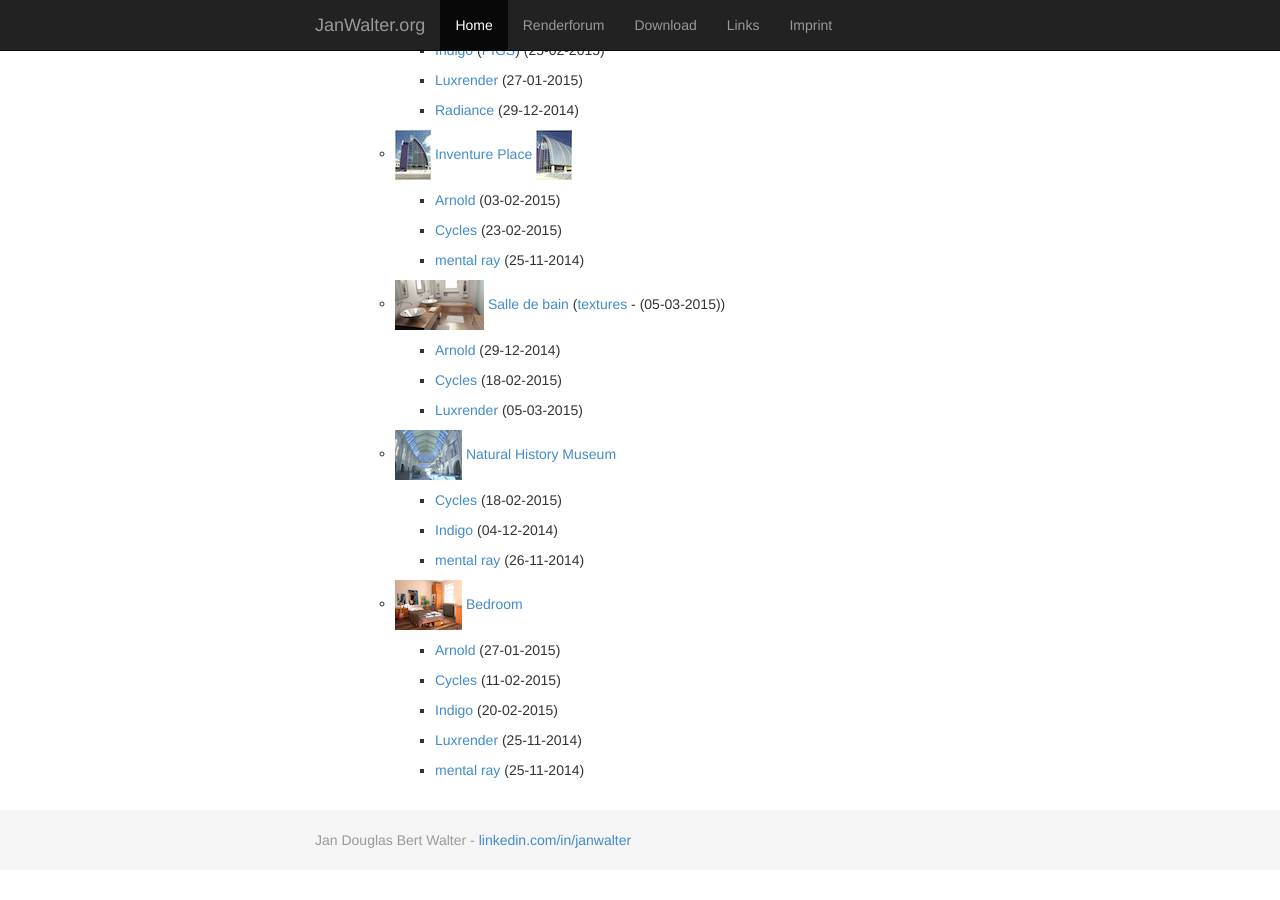
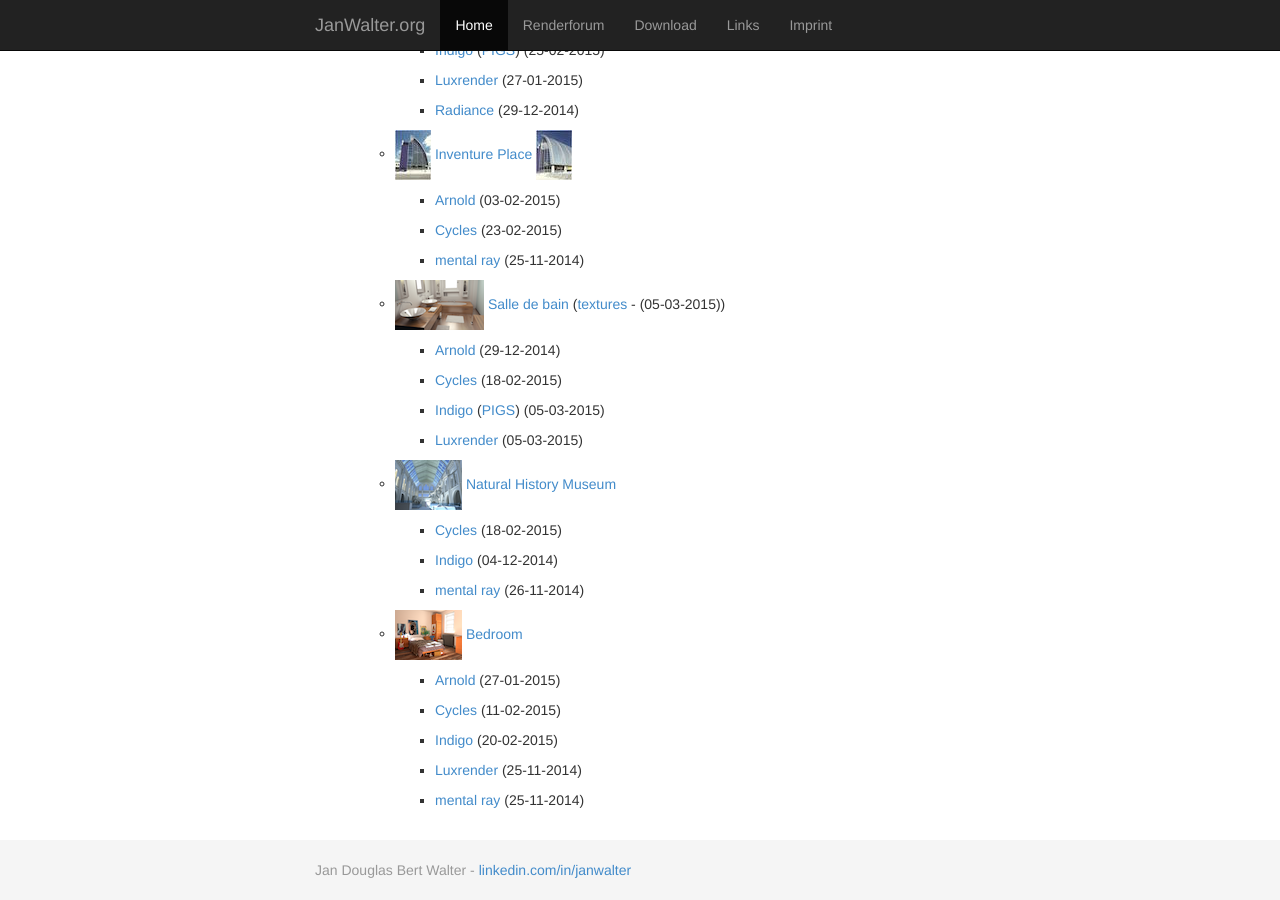
Before and after one commit to wahn/jan_walter_org, a Jekyll site: the page built from download/index.md, in a window 1280 px wide and 900 px high, scrolled down 2320 px. Built offline with Jekyll 4.4.1, drawn with Linux system fonts in a browser that asks for light colours; Markdown is read by kramdown in place of the engine named in the settings; before the commit the page ends 3190 px from its top, so only the background shows below that.

Commit message:
Download link for the salle de bain scene in Indigo's file format (.igs and .pigs).

```diff
--- a/download/index.md
+++ b/download/index.md
@@ -200,6 +200,10 @@ Download
 
        + [Cycles](https://www.janwalter.org/Download/Scenes/salle_de_bain_blend.tar.gz) (18-02-2015)
 
+       + [Indigo](https://www.janwalter.org/Download/Scenes/salle_de_bain_igs.tar.gz)
+       ([PIGS](https://www.janwalter.org/Download/Scenes/salle_de_bain.pigs))
+       (05-03-2015)
+
        + [Luxrender](https://www.janwalter.org/Download/Scenes/salle_de_bain_lxs.tar.gz) (05-03-2015)
 
     - ![Natural History Museum][natural_history_museum] [Natural
```
